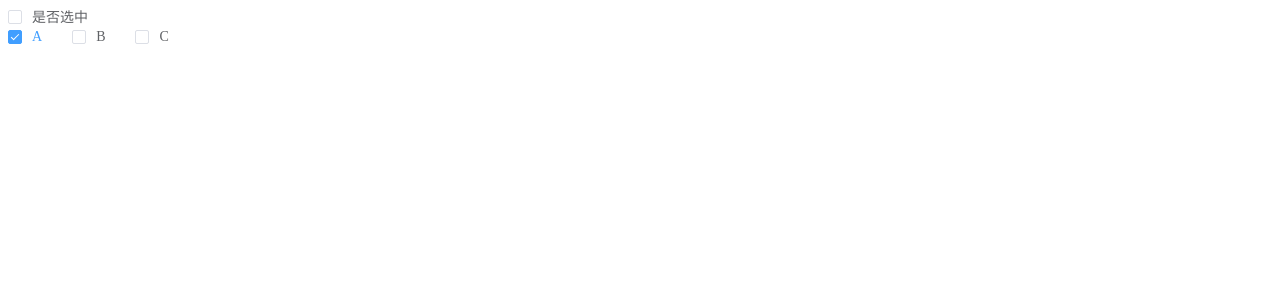
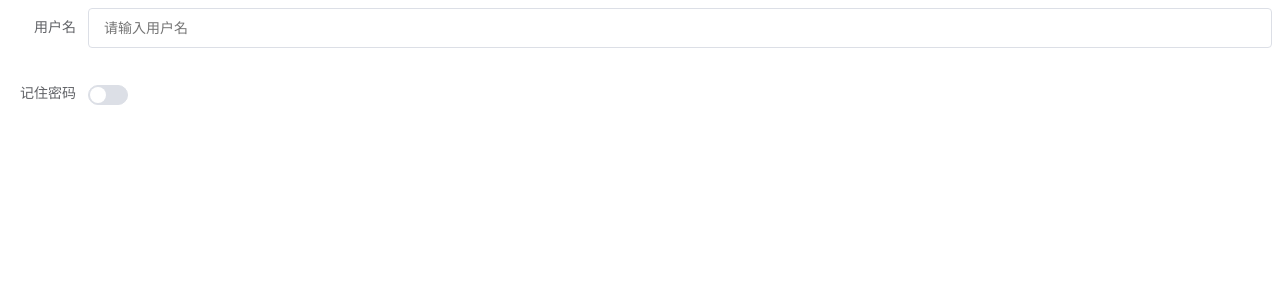
Before and after one commit to chenyxweb/chen-element, a Vue app: page / in a window 1280 px wide. Shown: the top 300 px of the page. Built offline with nearby package versions, Linux system fonts and the light colour scheme.

Commit message:
form组件

```diff
--- a/src/App.vue
+++ b/src/App.vue
@@ -104,13 +104,23 @@
     </ch-radio-group> -->
 
     <!-- checkbox -->
-    <ch-checkbox v-model="checked">是否选中</ch-checkbox>
+    <!-- <ch-checkbox v-model="checked">是否选中</ch-checkbox>
 
     <ch-checkbox-group v-model="selectArr">
       <ch-checkbox label='A'></ch-checkbox>
       <ch-checkbox label='B'></ch-checkbox>
       <ch-checkbox label='C'></ch-checkbox>
-    </ch-checkbox-group>
+    </ch-checkbox-group> -->
+
+    <!-- form -->
+    <ch-form :model="model" label-width='80px'>
+      <ch-form-item label="用户名">
+        <ch-input placeholder="请输入用户名" v-model="model.username"></ch-input>
+      </ch-form-item>
+      <ch-form-item label="记住密码">
+        <ch-switch v-model="model.active"></ch-switch>
+      </ch-form-item>
+    </ch-form>
 
   </div>
 </template>
@@ -126,7 +136,11 @@ export default {
       isActive: false,
       gender: '1', // 性别
       checked: false, // 是否选中
-      selectArr: ['A'] // checkboxGroup选中的项目
+      selectArr: ['A'], // checkboxGroup选中的项目
+      model: {
+        username: '',
+        active: false
+      } // 表单数据
     }
   },
 
--- /dev/null
+++ b/src/components/form-item.vue
@@ -0,0 +1,48 @@
+<template>
+  <div class="hm-form-item">
+    <!-- <label class="hm-form-item__label" :style="labelStyle">{{label}}</label> -->
+    <label class="hm-form-item__label" :style="{width:Form.labelWidth}">{{label}}</label>
+    <div class="hm-form-item__content">
+      <slot></slot>
+    </div>
+  </div>
+</template>
+
+<script>
+export default {
+  name: 'ChFormItem',
+  props: {
+    label: {
+      type: String,
+      default: ''
+    }
+  },
+  inject: {
+    Form: {
+      default: ''
+    }
+  }
+}
+</script>
+
+<style lang="scss" scoped>
+.hm-form-item {
+  margin-bottom: 25px;
+  .hm-form-item__label {
+    text-align: right;
+    vertical-align: middle;
+    float: left;
+    font-size: 14px;
+    color: #606266;
+    line-height: 40px;
+    padding: 0 12px 0 0;
+    box-sizing: border-box;
+  }
+  .hm-form-item__content {
+    line-height: 40px;
+    position: relative;
+    font-size: 14px;
+    overflow: hidden;
+  }
+}
+</style>
--- /dev/null
+++ b/src/components/form.vue
@@ -0,0 +1,32 @@
+<template>
+  <div class="hm-form">
+    <slot></slot>
+  </div>
+</template>
+
+<script>
+export default {
+  name: 'ChForm',
+  props: {
+    model: {
+      type: Object,
+      required: true
+    },
+    // label宽度
+    labelWidth: {
+      type: String,
+      default: '80px'
+    }
+  },
+  provide () {
+    return {
+      // 整个表单提供Form组件
+      Form: this
+    }
+  }
+}
+</script>
+
+<style lang="scss" scoped>
+
+</style>
--- a/src/main.js
+++ b/src/main.js
@@ -8,6 +8,8 @@ import ChRadio from './components/radio.vue'
 import ChRadioGroup from './components/radio-group.vue'
 import ChCheckbox from './components/checkbox.vue'
 import ChCheckboxGroup from './components/checkbox-group.vue'
+import ChForm from './components/form.vue'
+import ChFormItem from './components/form-item.vue'
 
 // 引入icon
 import './assets/font/font.scss'
@@ -22,6 +24,8 @@ Vue.component(ChRadio.name, ChRadio)
 Vue.component(ChRadioGroup.name, ChRadioGroup)
 Vue.component(ChCheckbox.name, ChCheckbox)
 Vue.component(ChCheckboxGroup.name, ChCheckboxGroup)
+Vue.component(ChForm.name, ChForm)
+Vue.component(ChFormItem.name, ChFormItem)
 
 new Vue({
   render: h => h(App)
```
